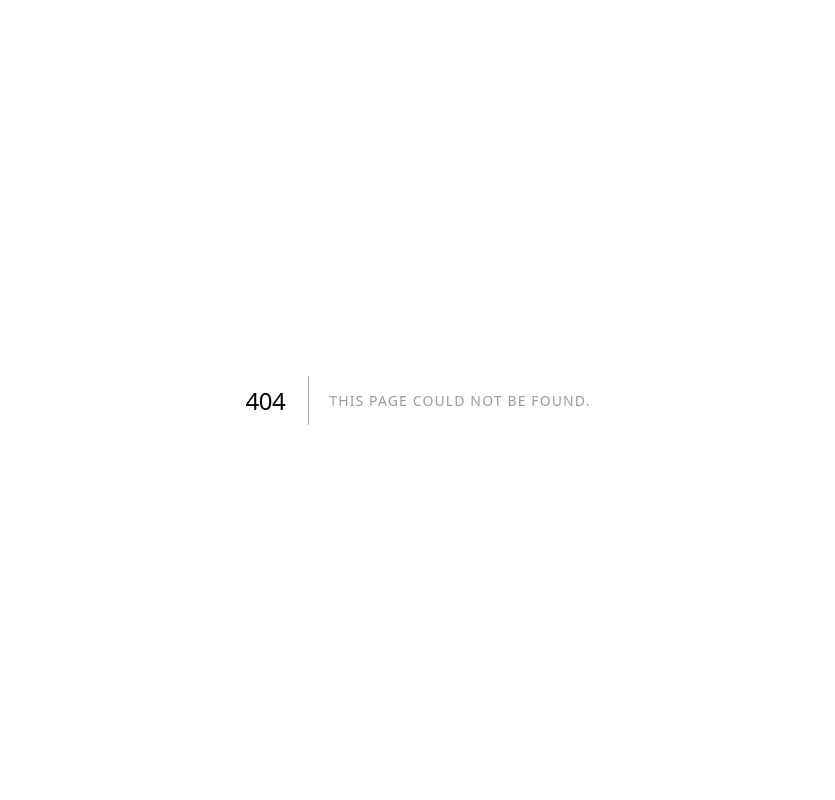
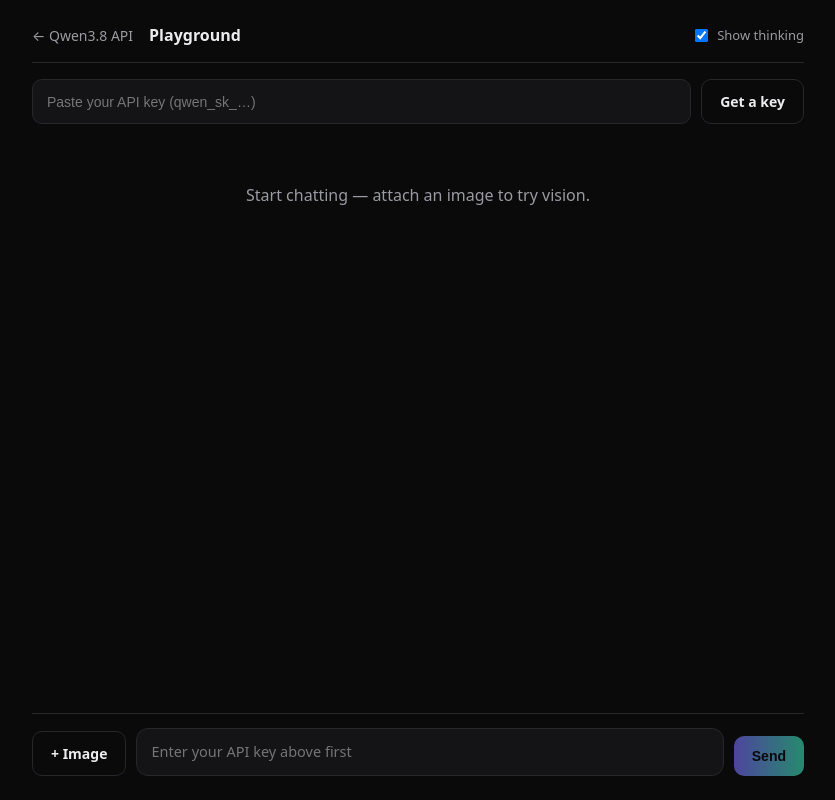
Before and after one commit to Kiyoscripts/qwen-api, a Next.js app: page /playground in a window 1280 px wide. Before the commit this address had no page. Shown: the whole page, without its empty margins (222-1057 px from the left). Built offline with nearby package versions, Linux system fonts and the light colour scheme.

Commit message:
Add files via upload

```diff
--- a/app/api/v1/chat/completions/route.ts
+++ b/app/api/v1/chat/completions/route.ts
@@ -8,6 +8,7 @@ import {
   imageUrlsIn,
   openQwenStream,
   qwenDeltas,
+  showReasoning,
   uploadImages,
   QwenError,
   type OpenAIMessage,
@@ -73,6 +74,8 @@ export async function POST(req: NextRequest) {
     await Promise.all([deleteChat(chatId), forgetAllMemories()]);
   };
 
+  const withReasoning = showReasoning();
+
   if (wantStream) {
     const encoder = new TextEncoder();
     const stream = new ReadableStream({
@@ -80,8 +83,15 @@ export async function POST(req: NextRequest) {
         const send = (obj: unknown) => controller.enqueue(encoder.encode(`data: ${JSON.stringify(obj)}\n\n`));
         send({ id, object: "chat.completion.chunk", created, model: ALLOWED_MODEL, choices: [{ index: 0, delta: { role: "assistant" }, finish_reason: null }] });
         try {
-          for await (const piece of qwenDeltas(qwenRes)) {
-            send({ id, object: "chat.completion.chunk", created, model: ALLOWED_MODEL, choices: [{ index: 0, delta: { content: piece }, finish_reason: null }] });
+          for await (const { phase, text } of qwenDeltas(qwenRes)) {
+            // Reasoning goes to reasoning_content; the answer goes to content.
+            const delta =
+              phase === "think"
+                ? withReasoning
+                  ? { reasoning_content: text }
+                  : null
+                : { content: text };
+            if (delta) send({ id, object: "chat.completion.chunk", created, model: ALLOWED_MODEL, choices: [{ index: 0, delta, finish_reason: null }] });
           }
         } catch (e: any) {
           send({ id, object: "chat.completion.chunk", created, model: ALLOWED_MODEL, choices: [{ index: 0, delta: { content: `\n[error: ${e.message}]` }, finish_reason: null }] });
@@ -100,8 +110,12 @@ export async function POST(req: NextRequest) {
 
   // --- non-streaming ---
   let content = "";
+  let reasoning = "";
   try {
-    for await (const piece of qwenDeltas(qwenRes)) content += piece;
+    for await (const { phase, text } of qwenDeltas(qwenRes)) {
+      if (phase === "think") reasoning += text;
+      else content += text;
+    }
   } catch (e: any) {
     await cleanup();
     const status = e instanceof QwenError ? e.status : 502;
@@ -111,12 +125,15 @@ export async function POST(req: NextRequest) {
   await cleanup();
   logUsage(record.id, ALLOWED_MODEL, hadImage, false, 200);
 
+  const message: Record<string, unknown> = { role: "assistant", content };
+  if (withReasoning && reasoning) message.reasoning_content = reasoning;
+
   return NextResponse.json({
     id,
     object: "chat.completion",
     created,
     model: ALLOWED_MODEL,
-    choices: [{ index: 0, message: { role: "assistant", content }, finish_reason: "stop" }],
+    choices: [{ index: 0, message, finish_reason: "stop" }],
     usage: { prompt_tokens: 0, completion_tokens: 0, total_tokens: 0 },
   });
 }
--- a/app/globals.css
+++ b/app/globals.css
@@ -131,3 +131,33 @@ code { font-family: ui-monospace, SFMono-Regular, "SF Mono", Menlo, Consolas, mo
 .hint { width: 100%; margin: 4px 0 0; color: var(--muted); font-size: 12px; line-height: 1.5; }
 
 .foot { color: var(--muted); font-size: 13px; margin-top: 56px; border-top: 1px solid var(--border); padding-top: 20px; }
+
+/* Playground */
+.pg { max-width: 820px; margin: 0 auto; padding: 24px; height: 100vh; display: flex; flex-direction: column; }
+.pg-head { display: flex; align-items: center; gap: 16px; padding-bottom: 16px; border-bottom: 1px solid var(--border); }
+.pg-back { color: var(--muted); font-size: 14px; }
+.pg-title { font-weight: 600; }
+.pg-toggle { margin-left: auto; color: var(--muted); font-size: 13px; display: flex; align-items: center; gap: 6px; cursor: pointer; }
+.pg-key { display: flex; gap: 10px; margin: 16px 0; }
+.pg-chat { flex: 1; overflow-y: auto; display: flex; flex-direction: column; gap: 14px; padding: 4px 2px; }
+.pg-empty { color: var(--muted); text-align: center; margin-top: 40px; }
+.bubble { max-width: 88%; padding: 12px 14px; border-radius: 14px; font-size: 14.5px; line-height: 1.55; white-space: pre-wrap; word-wrap: break-word; }
+.bubble.user { align-self: flex-end; background: var(--accent); color: #0a0a0b; }
+.bubble.assistant { align-self: flex-start; background: var(--panel); border: 1px solid var(--border); }
+.bubble-img { max-width: 220px; border-radius: 10px; margin-bottom: 8px; display: block; }
+.bubble-text { }
+.thinking { margin-bottom: 8px; border-left: 2px solid var(--border); padding-left: 10px; }
+.thinking summary { color: var(--muted); font-size: 12px; cursor: pointer; text-transform: uppercase; letter-spacing: 0.06em; }
+.thinking > div { color: var(--muted); font-size: 13px; margin-top: 6px; white-space: pre-wrap; }
+.pg-composer { border-top: 1px solid var(--border); padding-top: 14px; margin-top: 8px; }
+.pg-attach { position: relative; display: inline-block; margin-bottom: 10px; }
+.pg-attach img { max-height: 64px; border-radius: 8px; border: 1px solid var(--border); }
+.pg-attach button { position: absolute; top: -8px; right: -8px; background: #000; color: #fff; border: 1px solid var(--border); border-radius: 999px; width: 22px; height: 22px; cursor: pointer; }
+.pg-inputrow { display: flex; gap: 10px; align-items: flex-end; }
+.pg-attach-btn { cursor: pointer; }
+.pg-textarea {
+  flex: 1; resize: none; background: var(--panel); border: 1px solid var(--border);
+  border-radius: 12px; padding: 12px 14px; color: var(--text); font-size: 14.5px;
+  font-family: inherit; max-height: 160px; outline: none; line-height: 1.5;
+}
+.pg-textarea:focus { border-color: var(--accent); }
--- /dev/null
+++ b/app/playground/page.tsx
@@ -0,0 +1,195 @@
+"use client";
+
+import { useEffect, useRef, useState } from "react";
+
+const MODEL = "qwen3.8-max-preview";
+
+interface Turn {
+  role: "user" | "assistant";
+  content: string;
+  reasoning?: string;
+  image?: string; // data URL, user turns only
+}
+
+// Build the OpenAI-style messages array from display turns.
+function toApiMessages(turns: Turn[]) {
+  return turns.map((t) => {
+    if (t.role === "user" && t.image) {
+      return {
+        role: "user",
+        content: [
+          { type: "text", text: t.content },
+          { type: "image_url", image_url: { url: t.image } },
+        ],
+      };
+    }
+    return { role: t.role, content: t.content };
+  });
+}
+
+export default function Playground() {
+  const [apiKey, setApiKey] = useState("");
+  const [input, setInput] = useState("");
+  const [image, setImage] = useState<string | null>(null);
+  const [turns, setTurns] = useState<Turn[]>([]);
+  const [busy, setBusy] = useState(false);
+  const [showThinking, setShowThinking] = useState(true);
+  const scrollRef = useRef<HTMLDivElement>(null);
+
+  useEffect(() => {
+    const k = localStorage.getItem("qwen_api_key");
+    if (k) setApiKey(k);
+  }, []);
+  useEffect(() => {
+    if (apiKey) localStorage.setItem("qwen_api_key", apiKey);
+  }, [apiKey]);
+  useEffect(() => {
+    scrollRef.current?.scrollTo({ top: scrollRef.current.scrollHeight });
+  }, [turns]);
+
+  async function onImage(e: React.ChangeEvent<HTMLInputElement>) {
+    const file = e.target.files?.[0];
+    if (!file) return;
+    const reader = new FileReader();
+    reader.onload = () => setImage(reader.result as string);
+    reader.readAsDataURL(file);
+  }
+
+  async function send() {
+    const text = input.trim();
+    if ((!text && !image) || busy) return;
+    if (!apiKey) return;
+
+    const userTurn: Turn = { role: "user", content: text || "(image)", image: image || undefined };
+    const history = [...turns, userTurn];
+    setTurns([...history, { role: "assistant", content: "", reasoning: "" }]);
+    setInput("");
+    setImage(null);
+    setBusy(true);
+
+    try {
+      const res = await fetch("/v1/chat/completions", {
+        method: "POST",
+        headers: { "Content-Type": "application/json", Authorization: `Bearer ${apiKey}` },
+        body: JSON.stringify({ model: MODEL, stream: true, messages: toApiMessages(history) }),
+      });
+      if (!res.ok || !res.body) {
+        const j = await res.json().catch(() => ({}));
+        throw new Error(j?.error?.message || `HTTP ${res.status}`);
+      }
+      const reader = res.body.getReader();
+      const decoder = new TextDecoder();
+      let buffer = "";
+      let content = "";
+      let reasoning = "";
+      while (true) {
+        const { done, value } = await reader.read();
+        if (done) break;
+        buffer += decoder.decode(value, { stream: true });
+        let idx: number;
+        while ((idx = buffer.indexOf("\n")) !== -1) {
+          const line = buffer.slice(0, idx).trim();
+          buffer = buffer.slice(idx + 1);
+          if (!line.startsWith("data:")) continue;
+          const data = line.slice(5).trim();
+          if (data === "[DONE]") continue;
+          try {
+            const evt = JSON.parse(data);
+            const d = evt?.choices?.[0]?.delta;
+            if (d?.reasoning_content) reasoning += d.reasoning_content;
+            if (d?.content) content += d.content;
+            setTurns((prev) => {
+              const copy = [...prev];
+              copy[copy.length - 1] = { role: "assistant", content, reasoning };
+              return copy;
+            });
+          } catch {
+            /* ignore */
+          }
+        }
+      }
+    } catch (e: any) {
+      setTurns((prev) => {
+        const copy = [...prev];
+        copy[copy.length - 1] = { role: "assistant", content: `⚠️ ${e.message}` };
+        return copy;
+      });
+    } finally {
+      setBusy(false);
+    }
+  }
+
+  function onKeyDown(e: React.KeyboardEvent) {
+    if (e.key === "Enter" && !e.shiftKey) {
+      e.preventDefault();
+      send();
+    }
+  }
+
+  return (
+    <div className="pg">
+      <header className="pg-head">
+        <a href="/" className="pg-back">← Qwen3.8 API</a>
+        <span className="pg-title">Playground</span>
+        <label className="pg-toggle">
+          <input type="checkbox" checked={showThinking} onChange={(e) => setShowThinking(e.target.checked)} />
+          Show thinking
+        </label>
+      </header>
+
+      <div className="pg-key">
+        <input
+          className="input"
+          type="password"
+          placeholder="Paste your API key (qwen_sk_…)"
+          value={apiKey}
+          onChange={(e) => setApiKey(e.target.value)}
+        />
+        <a className="btn ghost" href="/#get-a-key">Get a key</a>
+      </div>
+
+      <div className="pg-chat" ref={scrollRef}>
+        {turns.length === 0 && <p className="pg-empty">Start chatting — attach an image to try vision.</p>}
+        {turns.map((t, i) => (
+          <div key={i} className={`bubble ${t.role}`}>
+            {t.image && <img className="bubble-img" src={t.image} alt="attachment" />}
+            {t.role === "assistant" && showThinking && t.reasoning ? (
+              <details className="thinking" open>
+                <summary>Thinking</summary>
+                <div>{t.reasoning}</div>
+              </details>
+            ) : null}
+            <div className="bubble-text">{t.content || (t.role === "assistant" && busy ? "…" : "")}</div>
+          </div>
+        ))}
+      </div>
+
+      <div className="pg-composer">
+        {image && (
+          <div className="pg-attach">
+            <img src={image} alt="to send" />
+            <button onClick={() => setImage(null)}>×</button>
+          </div>
+        )}
+        <div className="pg-inputrow">
+          <label className="btn ghost pg-attach-btn">
+            + Image
+            <input type="file" accept="image/*" onChange={onImage} hidden />
+          </label>
+          <textarea
+            className="pg-textarea"
+            placeholder={apiKey ? "Message…  (Enter to send, Shift+Enter for newline)" : "Enter your API key above first"}
+            value={input}
+            onChange={(e) => setInput(e.target.value)}
+            onKeyDown={onKeyDown}
+            rows={1}
+            disabled={!apiKey}
+          />
+          <button className="btn" onClick={send} disabled={busy || !apiKey || (!input.trim() && !image)}>
+            {busy ? "…" : "Send"}
+          </button>
+        </div>
+      </div>
+    </div>
+  );
+}
--- a/lib/qwen.ts
+++ b/lib/qwen.ts
@@ -17,8 +17,14 @@ export const ALLOWED_MODEL = "qwen3.8-max-preview";
 
 const QWEN_TOKEN = process.env.QWEN_TOKEN || "";
 const QWEN_CLIENT_VERSION = process.env.QWEN_CLIENT_VERSION || "0.2.74";
-const QWEN_THINKING = /^(1|true|yes)$/i.test(process.env.QWEN_THINKING || "");
+// Whether to expose the model's reasoning as `reasoning_content` in responses.
+// Defaults to true (thinking is shown). Set QWEN_SHOW_REASONING=false to hide it.
+const SHOW_REASONING = !/^(0|false|no)$/i.test(process.env.QWEN_SHOW_REASONING || "");
 const QWEN_FORGET_MEMORIES = !/^(0|false|no)$/i.test(process.env.QWEN_FORGET_MEMORIES || "");
+
+export function showReasoning(): boolean {
+  return SHOW_REASONING;
+}
 
 export type ChatRole = "system" | "user" | "assistant";
 export interface OpenAIContentPart {
@@ -234,8 +240,14 @@ export async function openQwenStream(chatId: string, qwenMessages: unknown[]): P
   return res;
 }
 
-// Async generator yielding answer-phase text deltas. Throws on stream errors.
-export async function* qwenDeltas(res: Response): AsyncGenerator<string> {
+export interface QwenDelta {
+  phase: "think" | "answer";
+  text: string;
+}
+
+// Async generator yielding {phase, text} deltas. "think" = reasoning,
+// "answer" = final answer. Throws on stream errors.
+export async function* qwenDeltas(res: Response): AsyncGenerator<QwenDelta> {
   const reader = res.body!.getReader();
   const decoder = new TextDecoder();
   let buffer = "";
@@ -261,8 +273,7 @@ export async function* qwenDeltas(res: Response): AsyncGenerator<string> {
       if (!delta) continue;
       const piece: unknown = delta.content;
       if (typeof piece !== "string" || piece.length === 0) continue;
-      if (delta.phase === "think" && !QWEN_THINKING) continue;
-      yield piece;
+      yield { phase: delta.phase === "think" ? "think" : "answer", text: piece };
     }
   }
 }
```
Also changed, not shown: app/page.tsx (+7 -1 lines).
